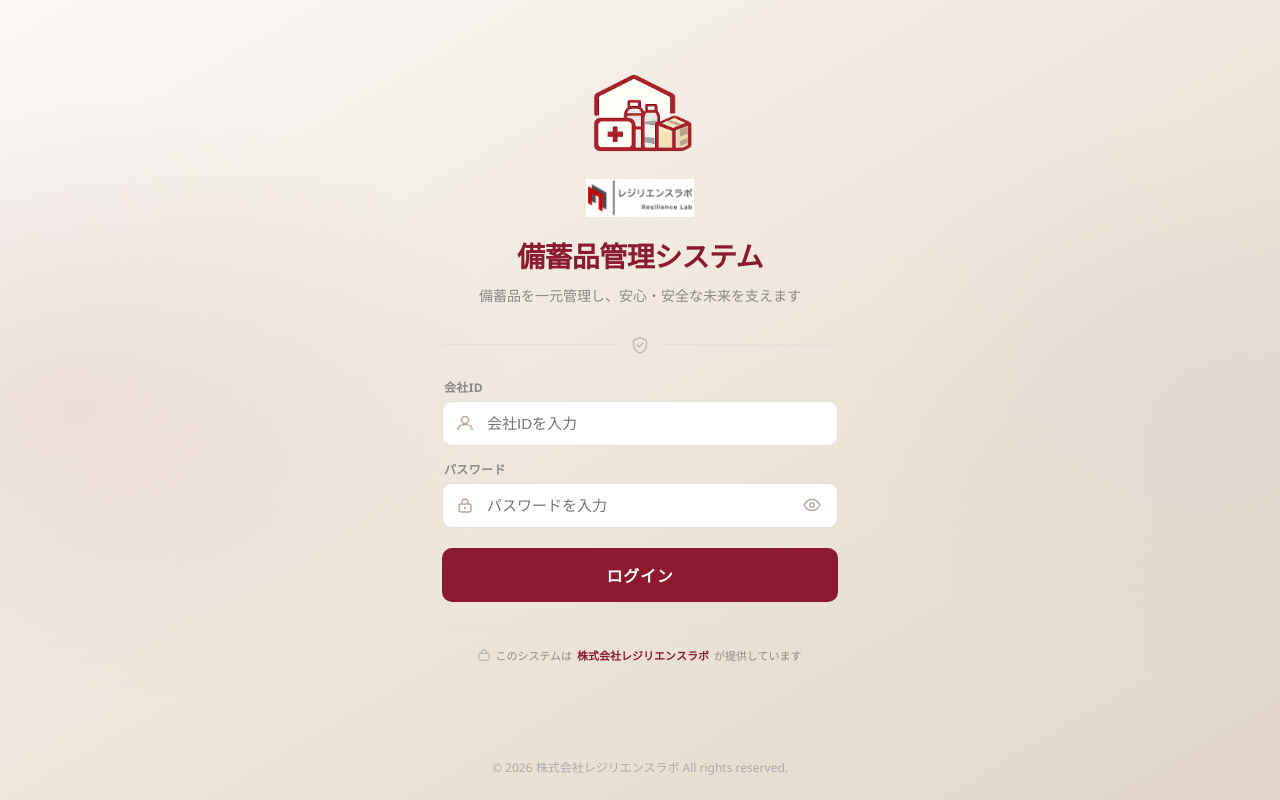
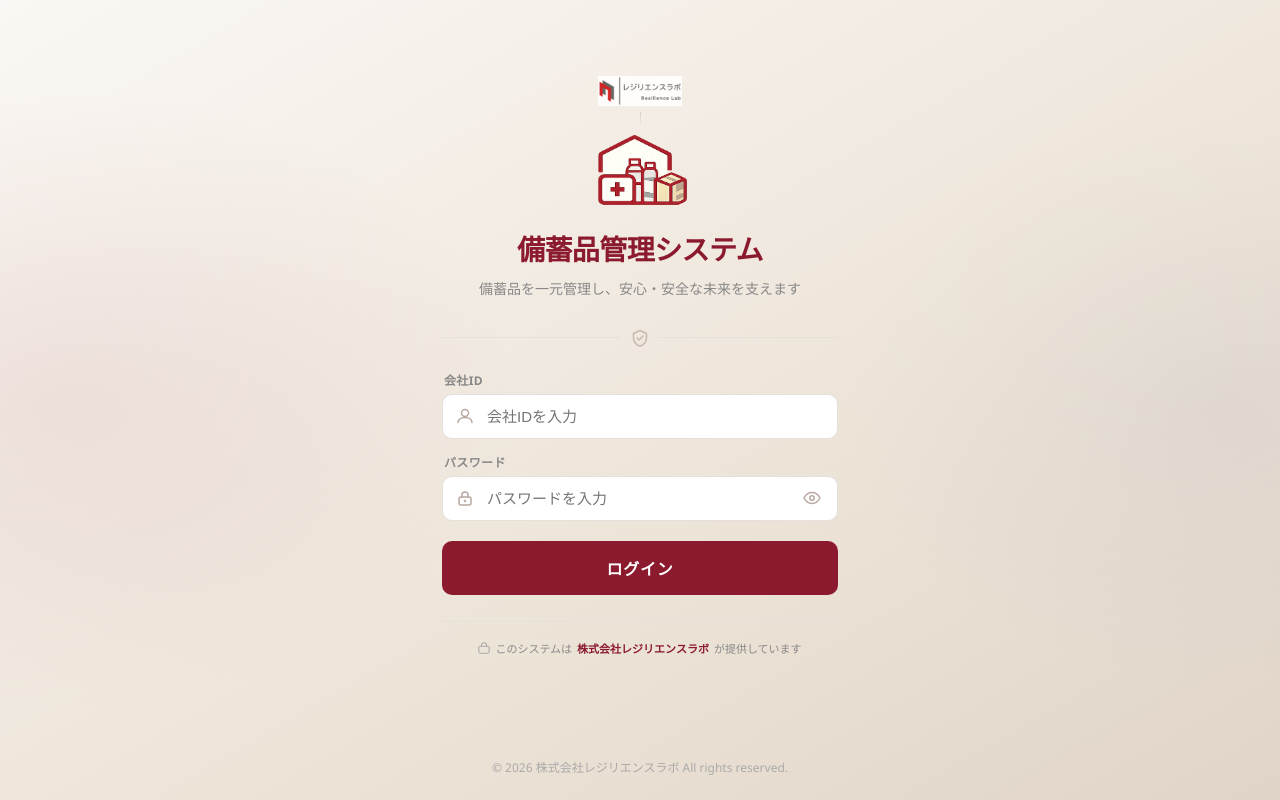
Before and after one commit to miku05210601-svg/resilience-lab-hp, a website: page stockpile.html in a window 1280 px wide. Drawn offline with Linux system fonts and the light colour scheme.

Commit message:
ログイン画面: ロゴをアイコン上に配置・縦並びデザイン調整
Co-Authored-By: Claude Sonnet 4.6 <noreply@anthropic.com>

```diff
--- a/stockpile.html
+++ b/stockpile.html
@@ -593,12 +593,13 @@ tr.row-warning td { background: #fffdf0; }
   <div class="login-main">
     <div class="login-card">
 
-      <!-- 備蓄品アイコン -->
-      <div class="login-icon-wrap">
-        <img src="/bcp-check/stockpile_icon.png" alt="備蓄品管理" style="width:110px;height:auto">
+      <!-- ロゴ＋備蓄品アイコン -->
+      <div style="display:flex;flex-direction:column;align-items:center;gap:0;margin-bottom:18px;">
+        <img src="/bcp-check/resilab_logo2.png" alt="レジリエンスラボ" style="height:30px;width:auto;opacity:0.85;">
+        <div style="width:1px;height:14px;background:linear-gradient(to bottom,#d8ccc8,transparent);margin:6px 0 4px;"></div>
+        <img src="/bcp-check/stockpile_icon.png" alt="備蓄品管理" style="width:100px;height:auto;">
       </div>
 
-      <img src="/bcp-check/resilab_logo2.png" alt="レジリエンスラボ" style="height:38px;width:auto;margin-bottom:14px;">
       <div class="login-title">備蓄品管理システム</div>
       <div class="login-sub">備蓄品を一元管理し、安心・安全な未来を支えます</div>
 
```
